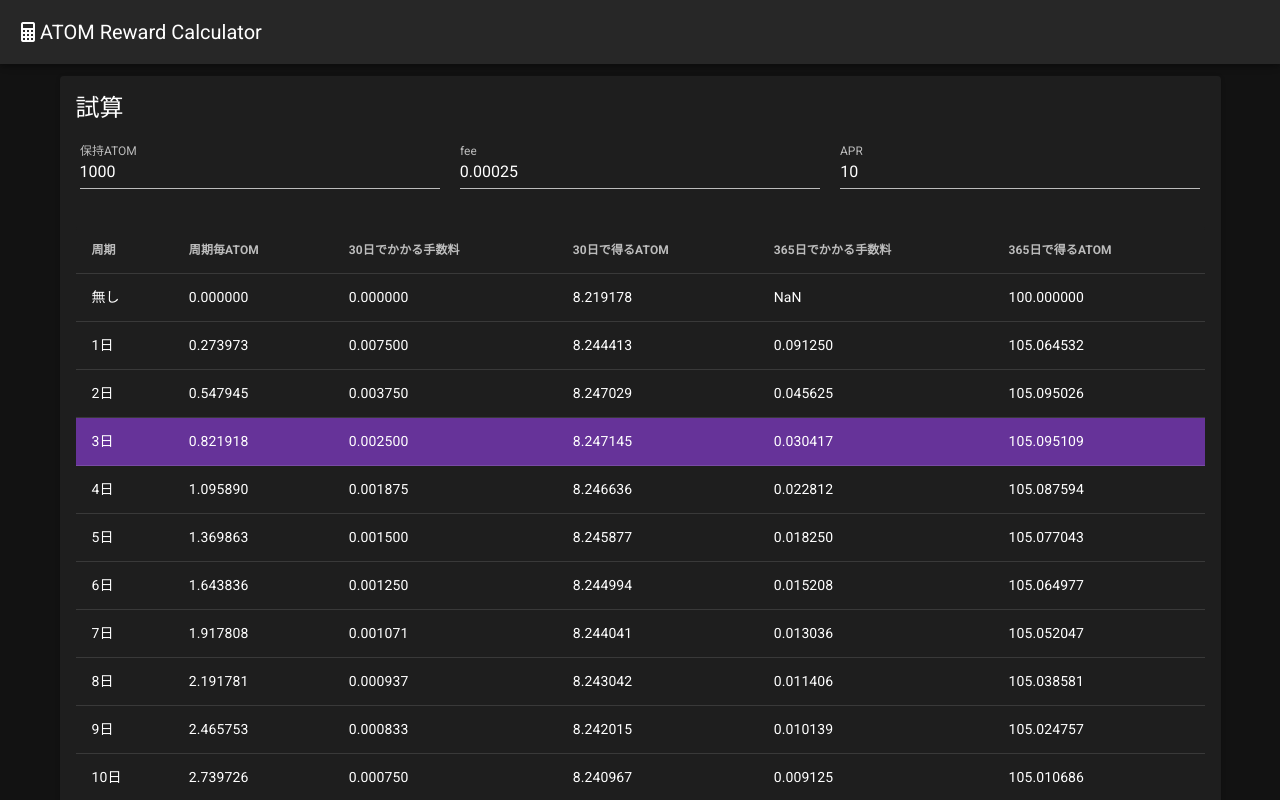
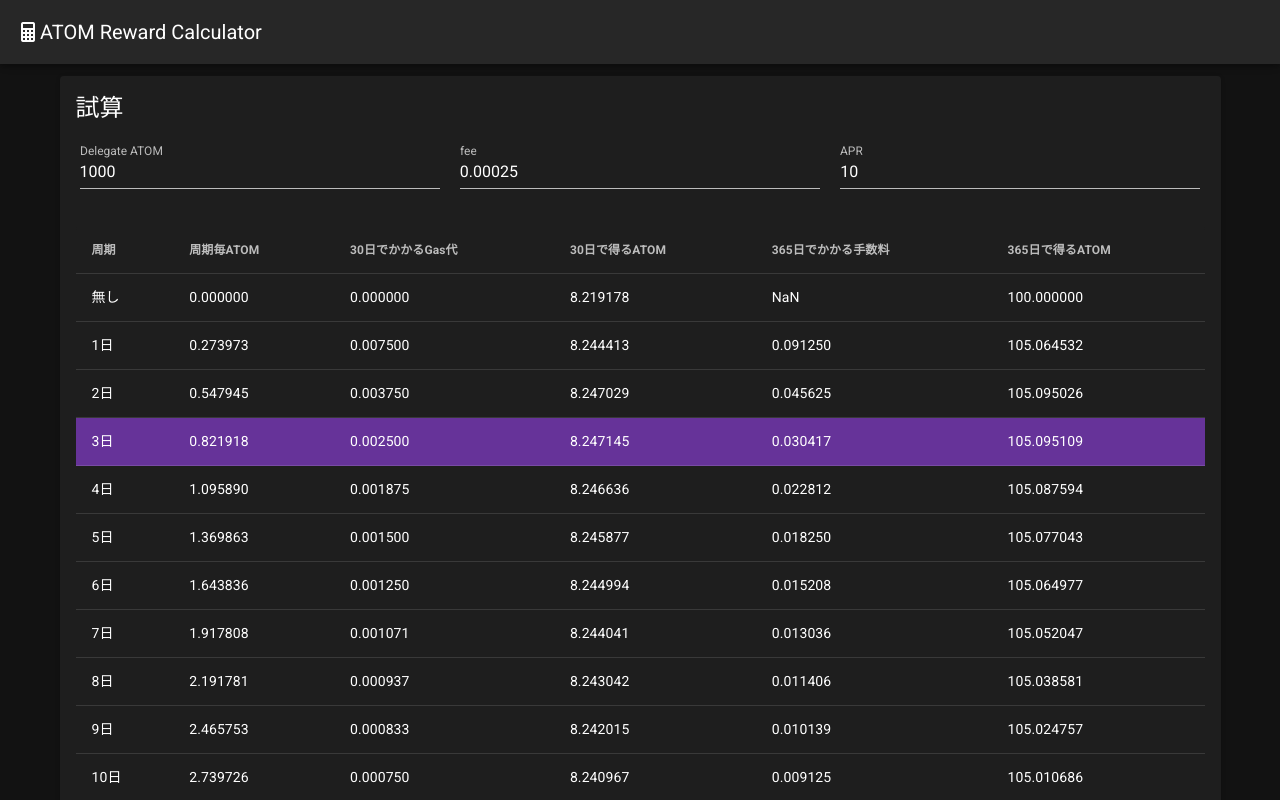
Before and after one commit to xsota/atom-calc, a Nuxt app: page / in a window 1280 px wide. Shown: the top 800 px of the page. Built offline with nearby package versions, Linux system fonts and the light colour scheme.

Commit message:
Update index.vue

```diff
--- a/pages/index.vue
+++ b/pages/index.vue
@@ -7,7 +7,7 @@
           <v-text-field
             v-model="amount"
             type="number"
-            label="保持ATOM"
+            label="Delegate ATOM"
             class="mx-5"
           />
           <v-text-field
@@ -81,7 +81,7 @@
           value: 'rewardByPeriod',
         },
         {
-          text: '30日でかかる手数料',
+          text: '30日でかかるGas代',
           align: 'start',
           sortable: false,
           value: 'totalFee',
```
